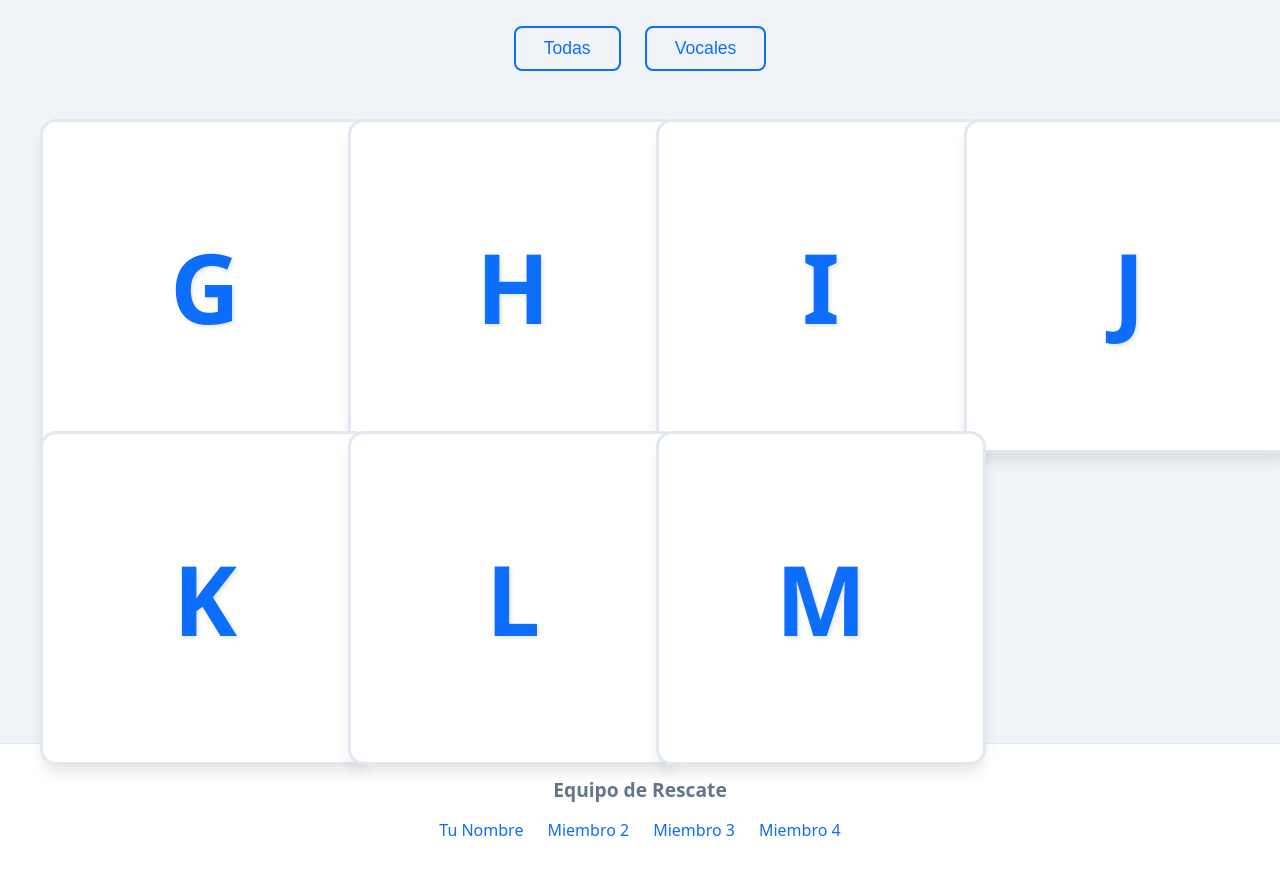
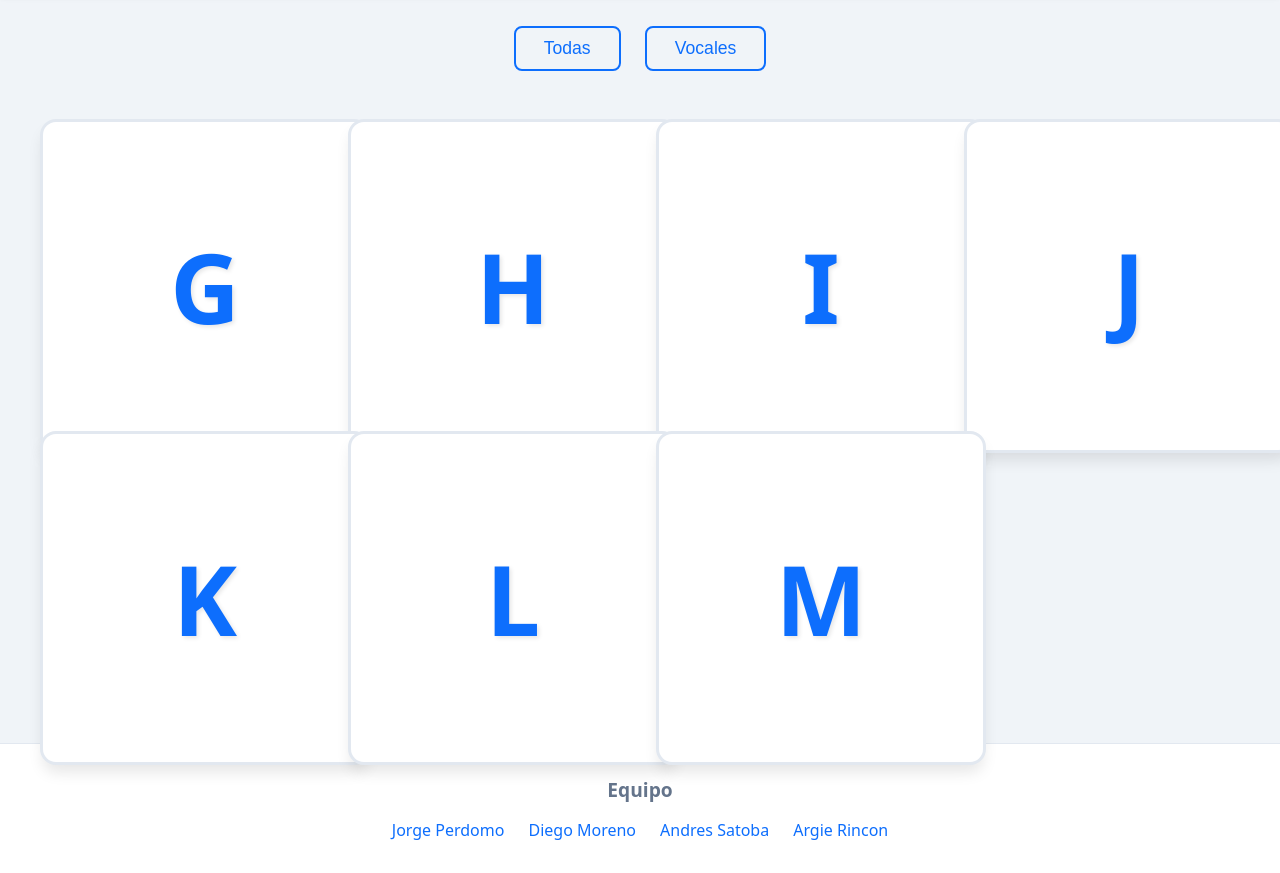
Before and after one commit to Andriu23/ABC_Challenge, a plain HTML site: page index.html in a window 1280 px wide. Shown: the part 71-944 px from the top of the page. Drawn offline with Linux system fonts and the light colour scheme.

Commit message:
este segundo GM

```diff
--- a/index.html
+++ b/index.html
@@ -116,12 +116,12 @@
     <!-- Sección Equipo -->
     <footer class="pie-pagina">
         <div class="contenedor-equipo">
-            <h4 class="titulo-equipo">Equipo de Rescate</h4>
+            <h4 class="titulo-equipo">Equipo</h4>
             <ul class="lista-equipo">
-                <li class="miembro-equipo">Tu Nombre</li>
-                <li class="miembro-equipo">Miembro 2</li>
-                <li class="miembro-equipo">Miembro 3</li>
-                <li class="miembro-equipo">Miembro 4</li>
+                <li class="miembro-equipo">Jorge Perdomo</li>
+                <li class="miembro-equipo">Diego Moreno</li>
+                <li class="miembro-equipo">Andres Satoba</li>
+                <li class="miembro-equipo">Argie Rincon</li>
             </ul>
         </div>
     </footer>
```
